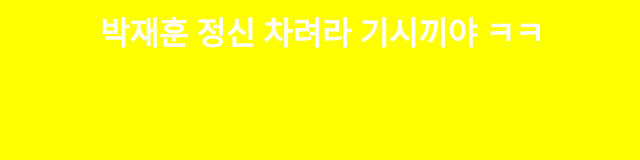
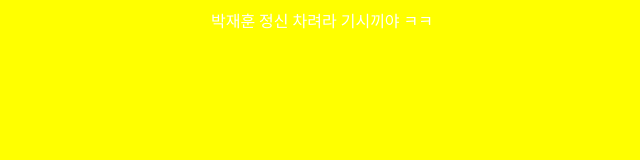
Before and after one commit to nikkang/nikkang-test, a plain HTML site: page index.html in a window 1280 px wide. Shown: the whole page, without its empty margins (318-958 px from the left). Drawn offline with Linux system fonts and the light colour scheme.

Commit message:
Update index.html

```diff
--- a/index.html
+++ b/index.html
@@ -5,7 +5,7 @@
  </title>
 
  <body>
-    <h1>박재훈 정신 차려라 기시끼야 ㅋㅋ<h/1>
+    <h10> 박재훈 정신 차려라 기시끼야 ㅋㅋ<h/10>
  </body>
 
 <style>
```
